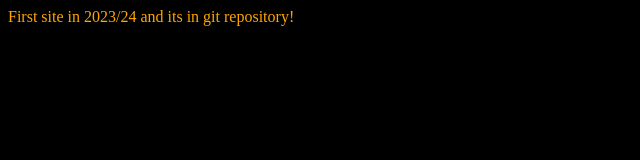
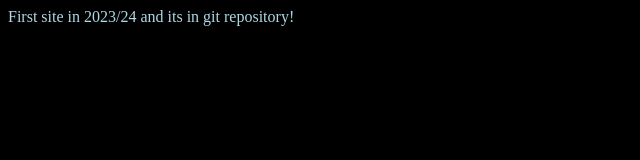
Before and after one commit to levieasy22/bot-first, a plain HTML site: page index.html in a window 1280 px wide. Shown: the whole page, without its empty margins (0-640 px from the left). Drawn offline with Linux system fonts and the light colour scheme; files that its build step writes are made by us from their sources.

Commit message:
Change body text color

```diff
--- a/assets/css/main.css
+++ b/assets/css/main.css
@@ -1,4 +1,4 @@
 body {
     background: black;
-    color: orange;
+    color: lightblue;
 }
```
